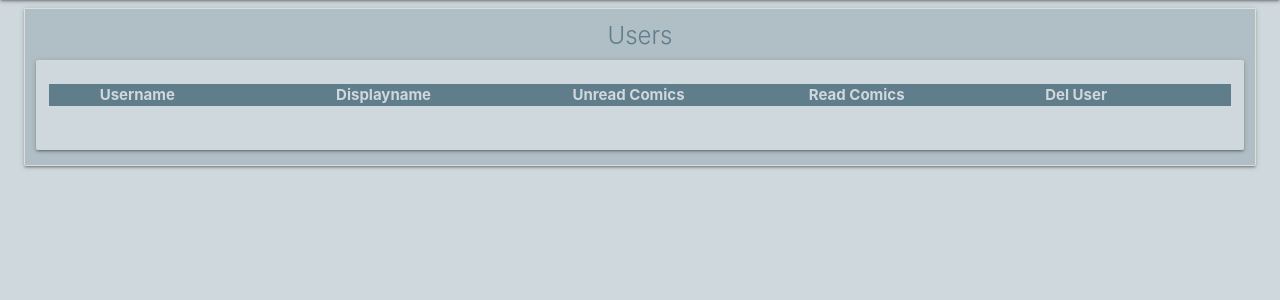
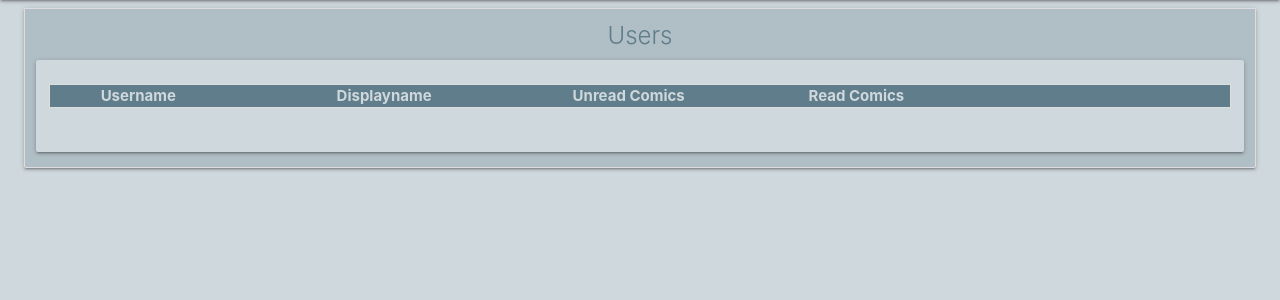
Before and after one commit to arjanvdmeij/msp-3-readlist, a Flask app: template templates/admin/admin_home.html in a window 1280 px wide. Shown: the part 64-364 px from the top of the page. Run offline with Flask 2, Linux system fonts and the light colour scheme; the template is opened without the code that fills it, so the values that code supplies are empty; parts of the project's set-up code (start-up, migrations or seed data) failed here and were passed over; some libraries are stand-ins or nearby versions.

Commit message:
Some small modifications to admin section, now removing user's list on deletion as well

```diff
--- a/app.py
+++ b/app.py
@@ -136,7 +136,6 @@ def change_password():
                             pw_updated = '- Password Changed')
 
     except:
-        print('word')
         return redirect(url_for('user_settings'))
 
 
@@ -190,9 +189,6 @@ def delete_comic():
     try:
         if 'user' in session:
             posted = request.json
-            print(request)
-            print(request.json)
-            print(posted)
             coll = mongo.db.user_comic_list
             coll.remove({'_id': ObjectId(posted['_id'])})
             return jsonify({ 'result' : 'success' })
@@ -457,19 +453,16 @@ def adm_del_user():
     try:
         if session['user'] == config.admin_name:
             posted = request.json
-            coll = mongo.db.users
-            x = coll.find_one({'user_name':posted['user_name']})
-            coll.remove({'user_name': posted['user_name']})
+            coll_1 = mongo.db.users
+            coll_2 = mongo.db.user_comic_list
+            coll_1.remove({'user_name': posted['user_name']})
+            coll_2.remove({'user_name': posted['user_name']})
             config.admin_coll.remove({'user_name': posted['user_name']})
-
-            # return jsonify({ 'result' : 'success' })
-
             user_list = config.admin_coll.find({"$query":{},
                                             "$orderby" : { "user_name": 1}})
             return render_template('admin/admin_home.html',
                                     user_list=user_list,
                                     display_name = config.admin_display_name)
-            # return redirect(url_for('index'))
         else:
             return redirect(url_for('index'))
     except KeyError as e:
@@ -478,7 +471,13 @@ def adm_del_user():
 
 
 if __name__ == '__main__':
-    app.secret_key = config.secret_key
-    app.run(host=os.getenv('IP'),
-            port=int(os.getenv('PORT')),
-            debug=True)
+    if os.getenv('C9_HOSTNAME'):
+        app.secret_key = config.secret_key
+        app.run(host=os.getenv('IP'),
+                port=int(os.getenv('PORT')),
+                debug=True)
+    else:
+        app.secret_key = config.secret_key
+        app.run(host=os.getenv('IP'),
+                port=int(os.getenv('PORT')),
+                debug=False)
--- a/static/css/style.css
+++ b/static/css/style.css
@@ -35,9 +35,13 @@
     border-top: 1px solid #ddd;
 }
 
-
 .no-margin {
     margin: 0 !important;
+}
+
+.my-5 {
+    margin-top: 5px;
+    margin-bottom: 5px;
 }
 
 .no-padding {
--- a/templates/admin/admin_home.html
+++ b/templates/admin/admin_home.html
@@ -18,15 +18,15 @@
                     <div class="card-panel blue-grey lighten-4">
                         <div class="row">
                             <table class="highlight">
-                                <tr class="valign-wrapper blue-grey blue-grey-text text-lighten-4">
+                                <tr class="valign-wrapper blue-grey blue-grey-text text-lighten-4 one-px-border">
                                     <th class="col s2">Username</th>
                                     <th class="col s2">Displayname</th>
                                     <th class="col s2">Unread Comics</th>
                                     <th class="col s2">Read Comics</th>
-                                    <th class="col s2">Del User</th>
+                                    <th class="col s2">&nbsp;</th>
                                 </tr>
                                 {% for user in user_list %}
-                                <tr class=valign-wrapper>
+                                <tr class="valign-wrapper my-5">
                                     <td class="col s2 {{user.user_name}}-td">{{user.user_name}}</td>
                                     <td class="col s2 {{user.user_name}}-td">{{user.display_name}}</td>
                                     <td class="col s2 {{user.user_name}}-td">{{user.comics_unread}}</td>
```
